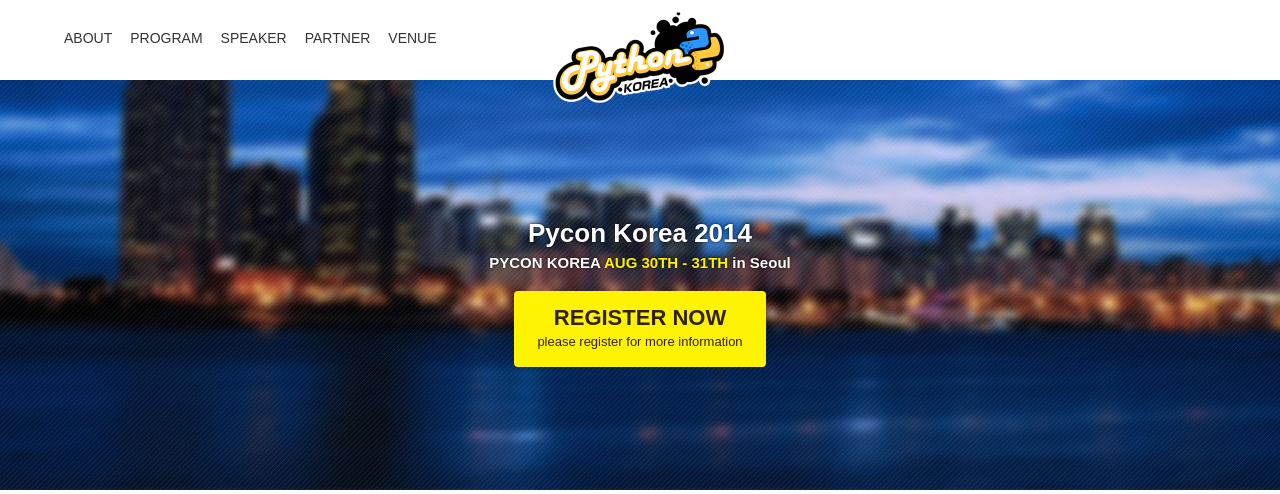
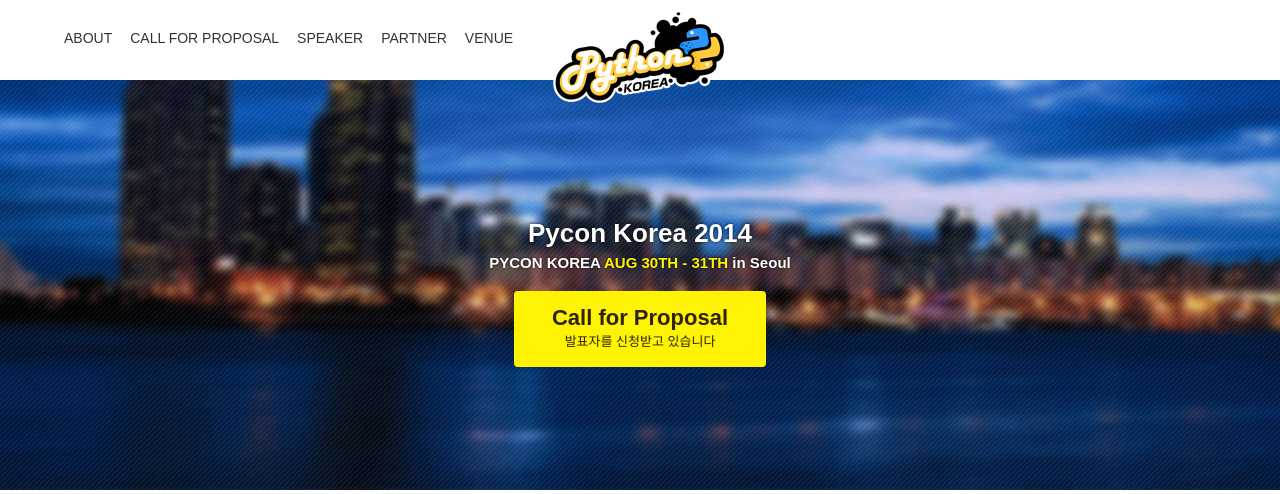
Before and after one commit to pythonkr/pyconkr-2014-teaser, a Django app: page / in a window 1280 px wide. Shown: the top 494 px of the page. Run offline with Django 3.2, Linux system fonts and the light colour scheme; tables that the repository leaves empty hold one stand-in row (values such as "Sample post"); grey boxes marked "Sample" are stand-in pictures; style sheets or scripts are compiled from the project's sources; parts of the project's set-up code (start-up, migrations or seed data) failed here and were passed over; some libraries are stand-ins or nearby versions.

Commit message:
Call for proposal모드로 메뉴와 버튼 변경

```diff
--- a/page/templates/page/home.html
+++ b/page/templates/page/home.html
@@ -43,7 +43,11 @@
             <nav id="nav">
                 <ul>
                     <li><a href="#about" data-scroll="about">about</a></li>
-                    <li><a href="#program" data-scroll="program">program</a></li>
+                    {% if is_proposal_now %}
+                        <li><a href="#cfp" data-scroll="cfp">call for proposal</a></li>
+                    {% else %}
+                        <li><a href="#program" data-scroll="program">program</a></li>
+                    {% endif %}
                     <li><a href="#speaker" data-scroll="speaker">speaker</a></li>
                     <li><a href="#partner" data-scroll="partner">partner</a></li>
                     <li><a href="#venue" data-scroll="venue">venue</a></li>
@@ -62,8 +66,11 @@
     <section id="main">
         <div class="container-fluid">
             <h1>Pycon Korea 2014<span>PYCON KOREA <b>AUG 30TH - 31TH</b> in Seoul</span></h1>
-
-            <a class="register">REGISTER NOW<span>please register for more information</span></a>
+            {% if is_proposal_now %}
+                <a class="cfp" href="#cfp" data-scroll="cfp">Call for Proposal<span>발표자를 신청받고 있습니다</span></a>
+            {% else %}
+                <a class="register">REGISTER NOW<span>please register for more information</span></a>
+            {% endif %}
         </div>
     </section>
 
```
